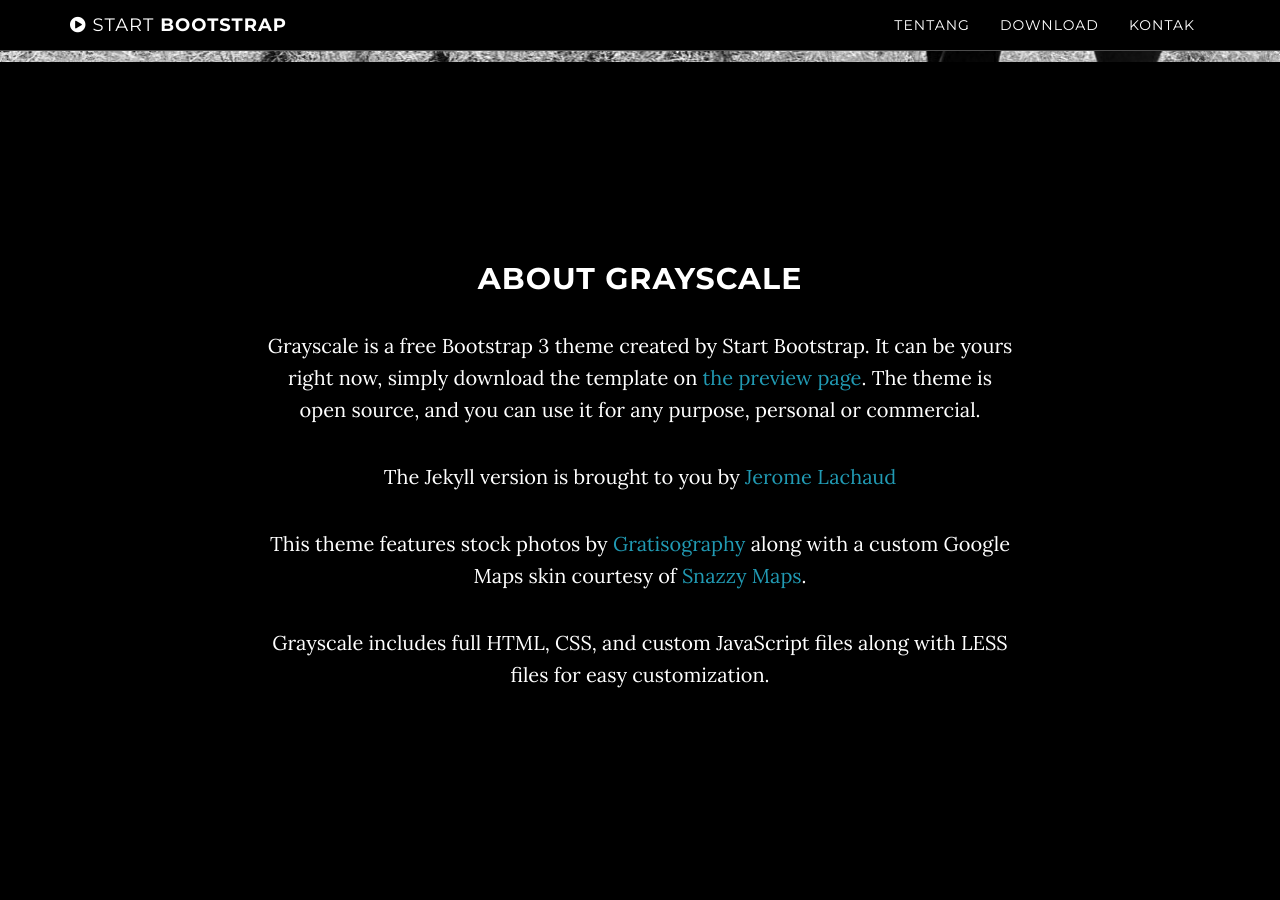
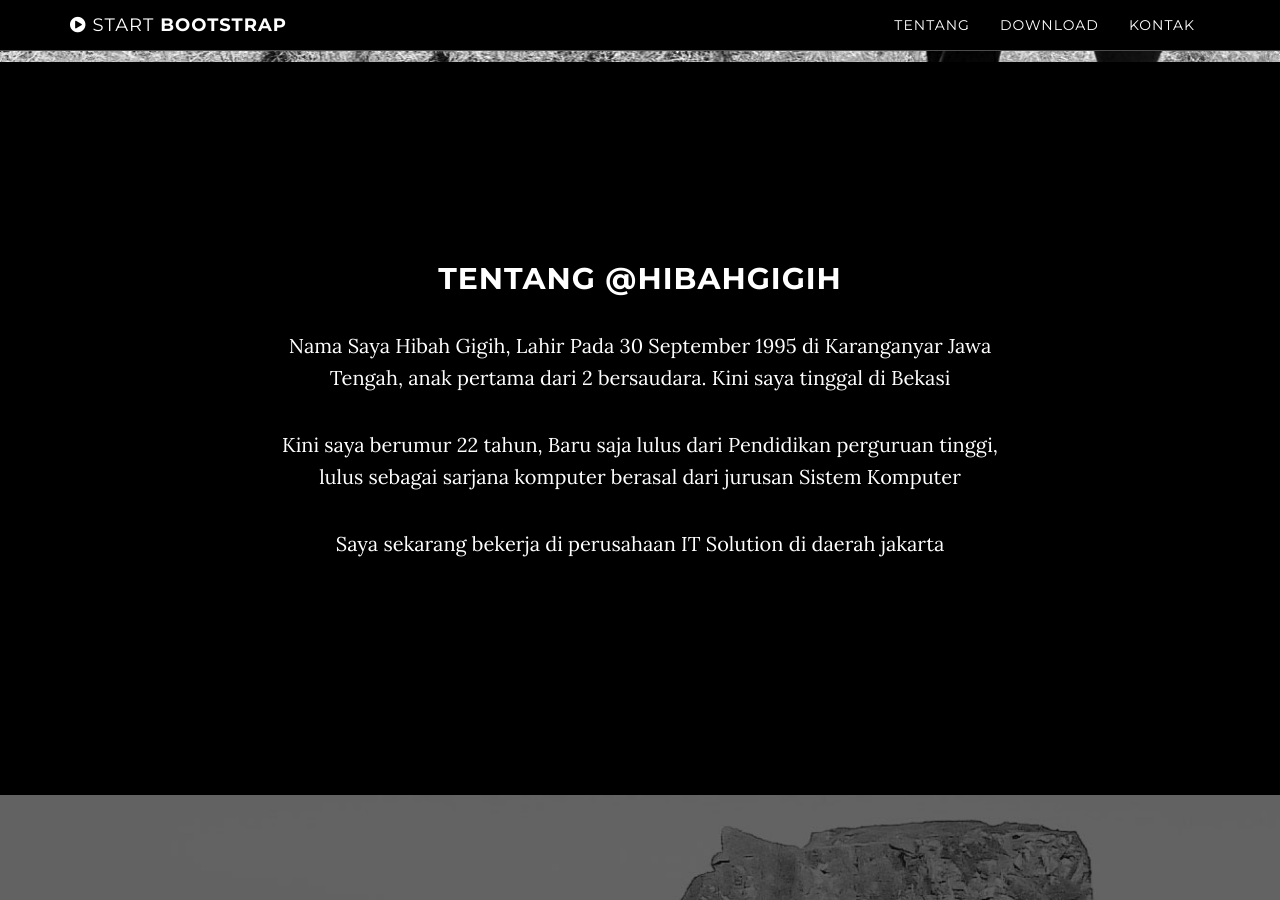
Before and after one commit to hibahgigih/hibahgigih.github.io, a Jekyll site: the page built from index.html, in a window 1280 px wide and 900 px high, scrolled down 838 px. Built offline with Jekyll 4.4.1, drawn with Linux system fonts in a browser that asks for light colours.

Commit message:
Update about.html

```diff
--- a/_includes/about.html
+++ b/_includes/about.html
@@ -2,11 +2,10 @@
     <section id="about" class="container content-section text-center">
         <div class="row">
             <div class="col-lg-8 col-lg-offset-2">
-                <h2>About Grayscale</h2>
-                <p>Grayscale is a free Bootstrap 3 theme created by Start Bootstrap. It can be yours right now, simply download the template on <a href="http://startbootstrap.com/template-overviews/grayscale/">the preview page</a>. The theme is open source, and you can use it for any purpose, personal or commercial.</p>
-                <p>The Jekyll version is brought to you by <a href="https://github.com/jeromelachaud">Jerome Lachaud</a></p>
-                <p>This theme features stock photos by <a href="http://gratisography.com/">Gratisography</a> along with a custom Google Maps skin courtesy of <a href="http://snazzymaps.com/">Snazzy Maps</a>.</p>
-                <p>Grayscale includes full HTML, CSS, and custom JavaScript files along with LESS files for easy customization.</p>
+                <h2>Tentang @HibahGigih</h2>
+                <p>Nama Saya Hibah Gigih, Lahir Pada 30 September 1995 di Karanganyar Jawa Tengah, anak pertama dari 2 bersaudara. Kini saya tinggal di Bekasi </p>
+                <p>Kini saya berumur 22 tahun, Baru saja lulus dari Pendidikan perguruan tinggi, lulus sebagai sarjana komputer berasal dari jurusan Sistem Komputer</p>
+                <p>Saya sekarang bekerja di perusahaan IT Solution di daerah jakarta</p>
             </div>
         </div>
     </section>
```
